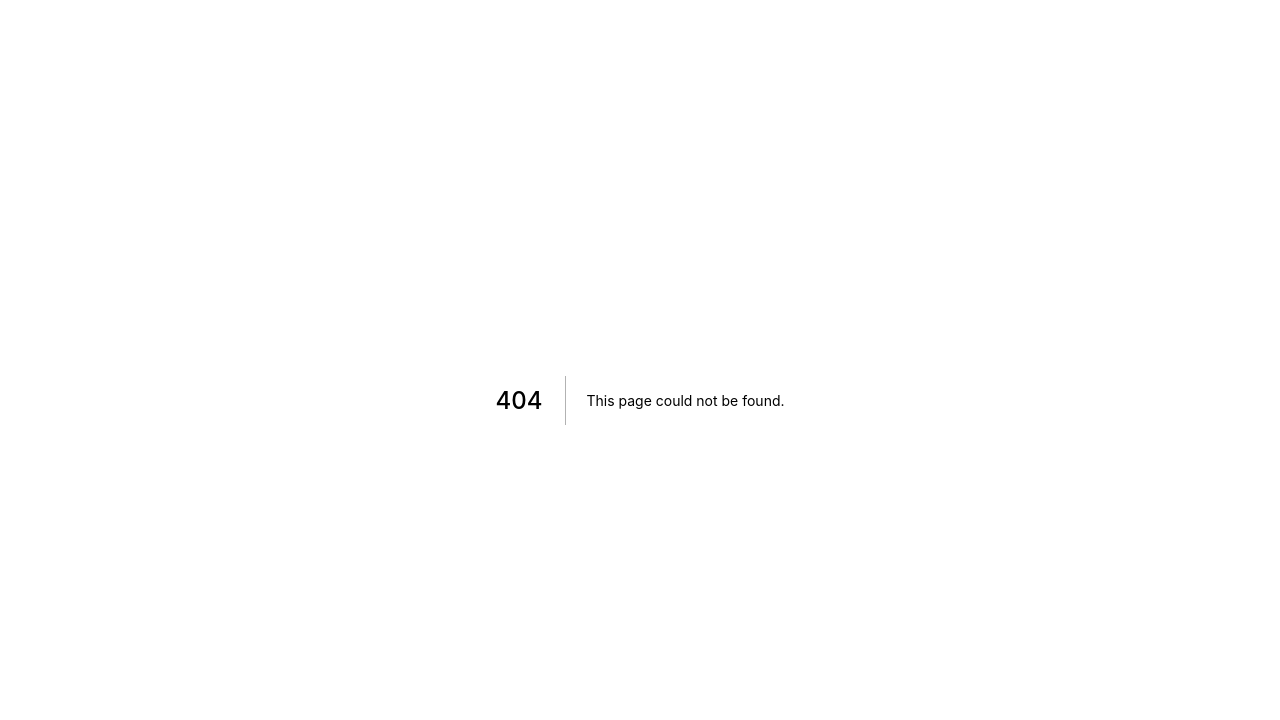
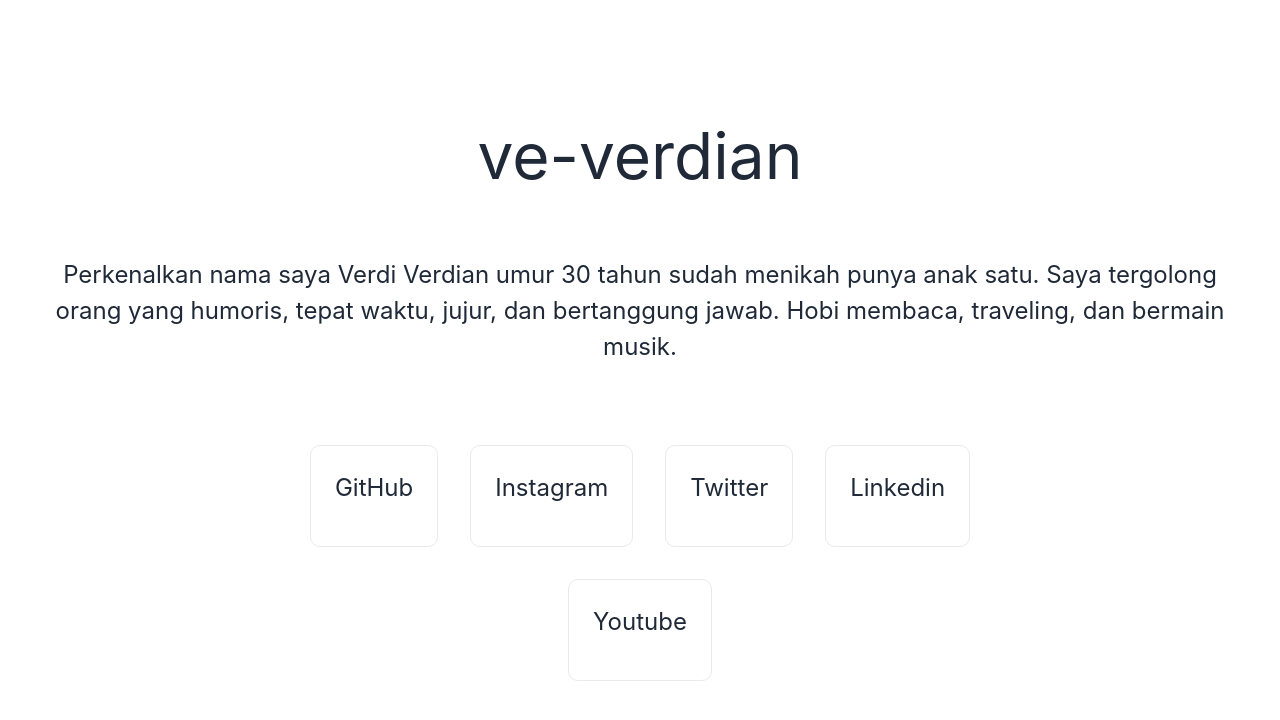
Before and after one commit to ve-verdian/new-cv, a Next.js app: page /about in a window 1280 px wide. Before the commit this address had no page. Shown: the top 720 px of the page. Built offline with nearby package versions, Linux system fonts and the light colour scheme.

Commit message:
Prototipe

```diff
--- a/package.json
+++ b/package.json
@@ -9,12 +9,16 @@
     "lint": "next lint"
   },
   "dependencies": {
+    "daisyui": "^2.20.0",
     "next": "12.2.3",
     "react": "18.2.0",
     "react-dom": "18.2.0"
   },
   "devDependencies": {
+    "autoprefixer": "^10.4.8",
     "eslint": "8.21.0",
-    "eslint-config-next": "12.2.3"
+    "eslint-config-next": "12.2.3",
+    "postcss": "^8.4.14",
+    "tailwindcss": "^3.1.7"
   }
 }
--- /dev/null
+++ b/pages/about.js
@@ -0,0 +1,53 @@
+import Head from 'next/head'
+import Link from 'next/link'
+import styles from '../styles/Home.module.css'
+
+export default function About() {
+    return (
+        <div className="navbar bg-base-100">
+            <div className={styles.container}>
+        <Head>
+            <title>Verdi | About</title>
+            <meta name="description" content="Generated by create next app" />
+            <link rel="icon" href="/family.png" />
+        </Head>
+
+        <main className={styles.main}>
+            <h1 className={styles.title}>
+            ve-verdian
+            </h1>
+
+            <p className={styles.description}>
+            Perkenalkan nama saya Verdi Verdian umur 30
+            tahun sudah menikah punya anak satu. Saya tergolong orang
+            yang humoris, tepat waktu, jujur, dan
+            bertanggung jawab. Hobi membaca, traveling,
+            dan bermain musik.
+            </p>
+
+            <div className={styles.grid}>
+            <a href="https://github.com/ve-verdian" target="_blank" rel="noopener noreferrer" className={styles.card}>
+                <h2>GitHub</h2>
+            </a>
+
+            <a href="https://www.instagram.com/ve_verdian/" target="_blank" rel="noopener noreferrer" className={styles.card}>
+                <h2>Instagram</h2>
+            </a>
+
+            <a href="https://twitter.com/L4sagna_Band" target="_blank" rel="noopener noreferrer" className={styles.card}>
+                <h2>Twitter</h2>
+            </a>
+
+            <a href="https://www.linkedin.com/in/verdi-verdian-0b0474171/" target="_blank" rel="noopener noreferrer" className={styles.card}>
+                <h2>Linkedin </h2>
+            </a>
+
+            <a href="https://www.youtube.com/channel/UCligj1sQ8SLWkuBsEYDjq5g/featured" target="_blank" rel="noopener noreferrer" className={styles.card}>
+                <h2>Youtube </h2>
+            </a>
+            </div>
+        </main>
+            </div>
+        </div>
+     )
+}
--- /dev/null
+++ b/pages/cv.js
@@ -0,0 +1,18 @@
+import Head from 'next/head'
+import Link from 'next/link'
+import styles from '../styles/Home.module.css'
+
+export default function CV() {
+    return (
+        <div className="navbar bg-base-100">
+            <div className="navbar-start">
+            <Head>
+                <title>Verdi | CV</title>
+                <meta name="description" content="My Working For Everyday" />
+                <link rel="icon" href="/favicon.ico" />
+            </Head>
+                <h1> This is Curiculumvitae </h1>
+            </div>
+        </div>
+     )
+}
--- a/pages/index.js
+++ b/pages/index.js
@@ -1,69 +1,26 @@
 import Head from 'next/head'
 import Image from 'next/image'
+import Link from 'next/link'
 import styles from '../styles/Home.module.css'
 
 export default function Home() {
   return (
-    <div className={styles.container}>
-      <Head>
-        <title>Create Next App</title>
-        <meta name="description" content="Generated by create next app" />
-        <link rel="icon" href="/favicon.ico" />
-      </Head>
-
-      <main className={styles.main}>
-        <h1 className={styles.title}>
-          Welcome to <a href="https://nextjs.org">Next.js!</a>
-        </h1>
-
-        <p className={styles.description}>
-          Get started by editing{' '}
-          <code className={styles.code}>pages/index.js</code>
-        </p>
-
-        <div className={styles.grid}>
-          <a href="https://nextjs.org/docs" className={styles.card}>
-            <h2>Documentation &rarr;</h2>
-            <p>Find in-depth information about Next.js features and API.</p>
-          </a>
-
-          <a href="https://nextjs.org/learn" className={styles.card}>
-            <h2>Learn &rarr;</h2>
-            <p>Learn about Next.js in an interactive course with quizzes!</p>
-          </a>
-
-          <a
-            href="https://github.com/vercel/next.js/tree/canary/examples"
-            className={styles.card}
-          >
-            <h2>Examples &rarr;</h2>
-            <p>Discover and deploy boilerplate example Next.js projects.</p>
-          </a>
-
-          <a
-            href="https://vercel.com/new?utm_source=create-next-app&utm_medium=default-template&utm_campaign=create-next-app"
-            className={styles.card}
-          >
-            <h2>Deploy &rarr;</h2>
-            <p>
-              Instantly deploy your Next.js site to a public URL with Vercel.
-            </p>
-          </a>
-        </div>
-      </main>
-
-      <footer className={styles.footer}>
-        <a
-          href="https://vercel.com?utm_source=create-next-app&utm_medium=default-template&utm_campaign=create-next-app"
-          target="_blank"
-          rel="noopener noreferrer"
-        >
-          Powered by{' '}
-          <span className={styles.logo}>
-            <Image src="/vercel.svg" alt="Vercel Logo" width={72} height={16} />
-          </span>
-        </a>
-      </footer>
+    <div className="navbar bg-base-100">
+      <div className="navbar-start">
+        <a className="btn btn-ghost normal-case text-xl">Verdi Verdian</a>
+      </div>
+      <div className="navbar-center hidden lg:flex">
+        <ul className="menu menu-horizontal p-0">
+          <li><Link href="/about"><a>About</a></Link></li>
+          <li><Link href="/cv"><a>CV</a></Link></li>
+          <li><Link href="/skill"><a>Skill</a></Link></li>
+          <li><Link href="/pendidikan"><a>Pendidikan</a></Link></li>
+          <li><Link href="/kontak"><a>Kontak</a></Link></li>
+        </ul>
+      </div>
+      <div className="navbar-end">
+        <a className="btn">Get started</a>
+      </div>
     </div>
   )
 }
--- /dev/null
+++ b/pages/kontak.js
@@ -0,0 +1,18 @@
+import Head from 'next/head'
+import Link from 'next/link'
+import styles from '../styles/Home.module.css'
+
+export default function Kontak() {
+    return (
+        <div className="navbar bg-base-100">
+            <div className="navbar-start">
+            <Head>
+                <title>Verdi | Kontak</title>
+                <meta name="description" content="My Working For Everyday" />
+                <link rel="icon" href="/favicon.ico" />
+            </Head>
+                <p> This is Kontak </p>
+            </div>
+        </div>
+     )
+}
--- /dev/null
+++ b/pages/pendidikan.js
@@ -0,0 +1,18 @@
+import Head from 'next/head'
+import Link from 'next/link'
+import styles from '../styles/Home.module.css'
+
+export default function Pendidikan() {
+    return (
+        <div className="navbar bg-base-100">
+            <div className="navbar-start">
+            <Head>
+                <title>Verdi | Pendidikan</title>
+                <meta name="description" content="My Working For Everyday" />
+                <link rel="icon" href="/favicon.ico" />
+            </Head>
+                <p> This is Pendidikan </p>
+            </div>
+        </div>
+     )
+}
--- /dev/null
+++ b/pages/skill.js
@@ -0,0 +1,18 @@
+import Head from 'next/head'
+import Link from 'next/link'
+import styles from '../styles/Home.module.css'
+
+export default function Skill() {
+    return (
+        <div className="navbar bg-base-100">
+            <div className="navbar-start">
+            <Head>
+                <title>Verdi | Skill</title>
+                <meta name="description" content="My Working For Everyday" />
+                <link rel="icon" href="/favicon.ico" />
+            </Head>
+                <p> This is Skill </p>
+            </div>
+        </div>
+     )
+}
--- /dev/null
+++ b/postcss.config.js
@@ -0,0 +1,6 @@
+module.exports = {
+  plugins: {
+    tailwindcss: {},
+    autoprefixer: {},
+  },
+}
--- a/styles/globals.css
+++ b/styles/globals.css
@@ -1,3 +1,7 @@
+@import "tailwindcss/base";
+@import "tailwindcss/components";
+@import "tailwindcss/utilities";
+
 html,
 body {
   padding: 0;
--- /dev/null
+++ b/tailwind.config.js
@@ -0,0 +1,24 @@
+/** @type {import('tailwindcss').Config} */
+module.exports = {
+  content: [
+    "./pages/**/*.{js,ts,jsx,tsx}",
+    "./components/**/*.{js,ts,jsx,tsx}",
+  ],
+  theme: {
+    extend: {},
+  },
+  // add daisyUI plugin
+  plugins: [require("daisyui")],
+
+   // daisyUI config (optional)
+   daisyui: {
+    styled: true,
+    themes: true,
+    base: true,
+    utils: true,
+    logs: true,
+    rtl: false,
+    prefix: "",
+    darkTheme: "dark",
+  },
+}
```
Also changed, not shown: components/navbar.js (added), 2 other files (tests, documents, lock files or other folders).
